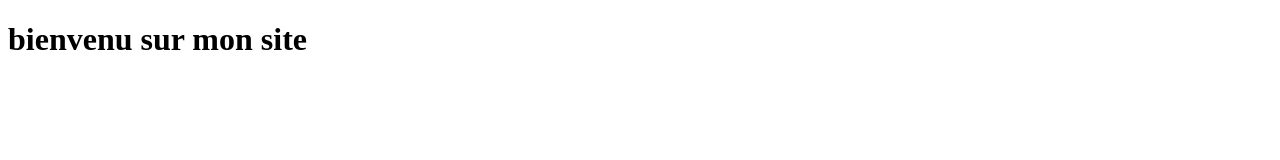
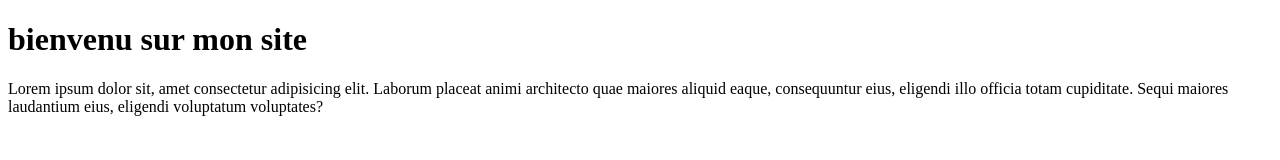
Before and after one commit to mbayeaissatou/mon-nouveau-site, a plain HTML site: page index.html in a window 1280 px wide. Drawn offline with Linux system fonts and the light colour scheme.

Commit message:
ceci est un commentaire

```diff
--- a/index.html
+++ b/index.html
@@ -7,5 +7,6 @@
 </head>
 <body>
     <h1>bienvenu sur mon site</h1>
+    <p>Lorem ipsum dolor sit, amet consectetur adipisicing elit. Laborum placeat animi architecto quae maiores aliquid eaque, consequuntur eius, eligendi illo officia totam cupiditate. Sequi maiores laudantium eius, eligendi voluptatum voluptates?</p>
 </body>
 </html>
```
